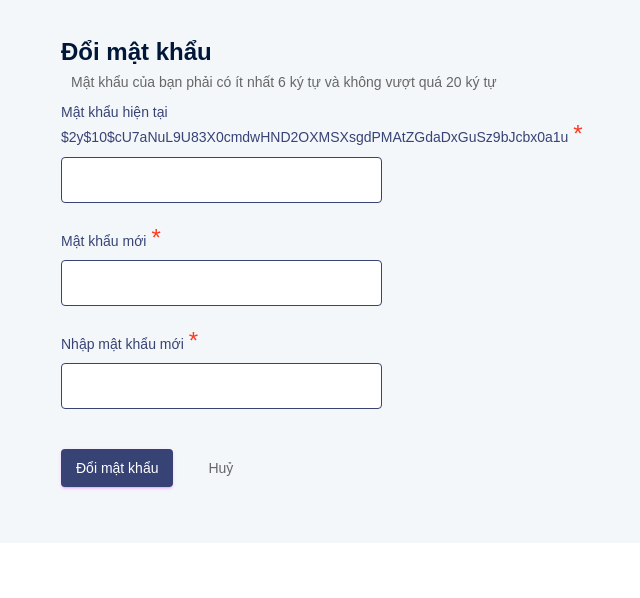
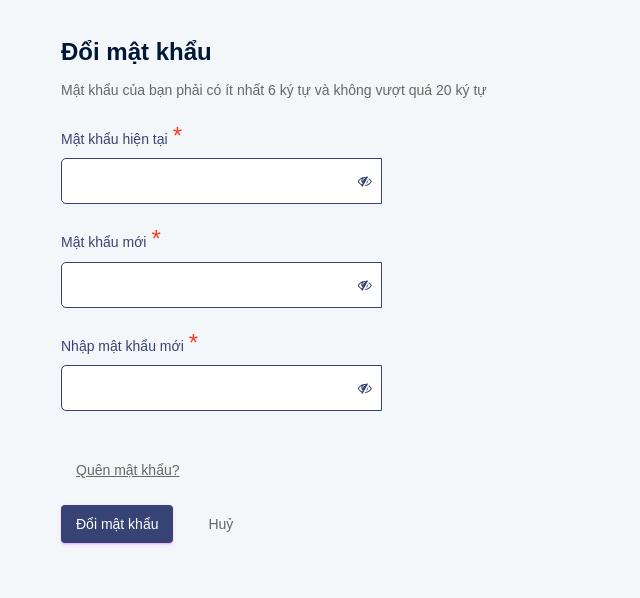
Before and after one commit to nguyentrangrmg/web_isd, a PHP site: page /changepassword_form.php?user=admin in a window 1280 px wide. Shown: the top 598 px of the page, without its empty margins (107-747 px from the left). Run offline with PHP 8.4, Linux system fonts and the light colour scheme; data comes from the database, SQL or seed files in the repository; some libraries are stand-ins or nearby versions.

Commit message:
Update changepassword_form.php

```diff
--- a/changepassword_form.php
+++ b/changepassword_form.php
@@ -34,6 +34,7 @@
 
 <!DOCTYPE html>
 <html lang="en">
+
 <head>
     <meta charset="UTF-8">
     <meta name="viewport" content="width=device-width, initial-scale=1.0">
@@ -49,39 +50,43 @@
     <link rel="stylesheet" href="https://cdnjs.cloudflare.com/ajax/libs/font-awesome/6.1.1/css/all.min.css">
     <link rel="stylesheet" href="vendors/font-awesome/css/font-awesome.min.css">
 </head>
+
 <body>
     <!-- Content -->
     <div class="container">
         <?php
         include 'config.php';
         $user = $_GET['user'];
-  $res = mysqli_query($mysqli, "SELECT * FROM user WHERE user='".$user."'");
+        $res = mysqli_query($mysqli, "SELECT * FROM user WHERE user='" . $user . "'");
         while ($row = mysqli_fetch_assoc($res)) {
         ?>
         <div class="content-wrapper">
             <?php
-    if(isset($_SESSION['error'])){
-      echo "<div class='alert alert-danger' style='width: 500px;'>".$_SESSION['error']."</div>";
+                if (isset($_SESSION['error'])) {
+                    echo "<div class='alert alert-danger' style='width: 500px;'>" . $_SESSION['error'] . "</div>";
                     unset($_SESSION['error']);
-      }
-    else if(isset($_SESSION['success'])){
-      echo "<div class='alert alert-success' style='width: 500px;'>".$_SESSION['success']."</div>";
+                } else if (isset($_SESSION['success'])) {
+                    echo "<div class='alert alert-success' style='width: 500px;'>" . $_SESSION['success'] . "</div>";
                     unset($_SESSION['success']);
                 }
                 ?>
             <form id="formAuthentication" class="mb-3" action="#" method="post">
                 <div class="setting" style="margin-left: 50px;">
-        <h4 class="text-dark font-weight-bold mb-2">Đổi mật khẩu</h4>
-        <p class="text-muted mt-2" style="margin-left: 10px; font-size: normal;">Mật khẩu của bạn phải
-          có ít nhất 6 ký tự và không vượt quá 20 ký tự</p>
-        <input type="hidden" name="user" value="<?php echo $row['user']; ?>"/>
+                    <h4 class="text-dark font-weight-bold mb-3">Đổi mật khẩu</h4>
+                    <p class="text-muted mb-4">Mật khẩu của bạn phải có ít nhất 6 ký tự và không vượt quá 20 ký tự</p>
+                    <input type="hidden" name="user" value="<?php echo $row['user']; ?>" />
                     <div class="row">
                         <div class="col-md-4">
                             <div class="form-group row">
-              <label class="col-sm-9">Mật khẩu hiện tại <?php echo $row['pass'] ?><code>*</code></label>
+                                <label class="col-sm-9">Mật khẩu hiện tại<code>*</code></label>
                                 <div class="col-sm-12">
                                     <div class="input-group rounded">
-                  <input type="password" class="form-control rounded" name="currentPassword" id="currentPassword" maxlength="20"/>
+                                        <input type="password" class="form-control" name="currentPassword"
+                                            id="currentPassword" maxlength="20" required />
+                                        <span class="password-toggle-icon"
+                                            onclick="togglePasswordVisibility('currentPassword')">
+                                            <i class="fa fa-eye-slash" id="currentPasswordIcon"></i>
+                                        </span>
                                     </div>
                                 </div>
                             </div>
@@ -93,31 +98,49 @@
                                 <label class="col-sm-9">Mật khẩu mới<code>*</code></label>
                                 <div class="col-sm-12">
                                     <div class="input-group rounded">
-                  <input type="password" class="form-control rounded" name="newPassword" id="newPassword" maxlength="20"/>
+                                        <input type="password" class="form-control" name="newPassword" id="newPassword"
+                                            maxlength="20" required />
+                                        <span class="password-toggle-icon"
+                                            onclick="togglePasswordVisibility('newPassword')">
+                                            <i class="fa fa-eye-slash" id="newPasswordIcon"></i>
+                                        </span>
                                     </div>
                                 </div>
                             </div>
                         </div>
                     </div>
+
                     <div class="row">
                         <div class="col-md-4">
                             <div class="form-group row">
                                 <label class="col-sm-9">Nhập mật khẩu mới<code>*</code></label>
                                 <div class="col-sm-12">
                                     <div class="input-group rounded">
-                  <input type="password" class="form-control rounded" name="confirmNewPassword" id="confirmNewPassword" maxlength="20"/>
+                                        <input type="password" class="form-control" name="confirmNewPassword"
+                                            id="confirmNewPassword" maxlength="20" required />
+                                        <span class="password-toggle-icon"
+                                            onclick="togglePasswordVisibility('confirmNewPassword')">
+                                            <i class="fa fa-eye-slash" id="confirmNewPasswordIcon"></i>
+                                        </span>
                                     </div>
                                 </div>
                             </div>
                         </div>
                     </div>
+                    <div class="mt-3">
+                        <a href="forgot-password.php" class="btn btn-link">Quên mật khẩu?</a>
+                    </div>
                     <div class="row mt-3">
                         <div class="col-md-4">
                             <button type="submit" class="btn btn-primary">Đổi mật khẩu</button>
-            <a href="?chucnang=dasboard" class="btn btn-light ml-3">Huỷ</a>
+                            <a href="?chucnang=dashboard" class="btn btn-light ml-3">Huỷ</a>
                         </div>
                     </div>
-            </form>
+                    <!-- <div class="d-flex justify-content-between">
+                    <button type="submit" class="btn btn-primary">Đổi mật khẩu</button>
+                    <a href="?chucnang=dashboard" class="btn btn-light">Huỷ</a>
+                </div> -->
+
                 </div>
                 <?php } ?>
         </div>
@@ -134,10 +157,42 @@
             cursor: pointer;
         }
         </style>
+
         <script>
-    document.addEventListener("DOMContentLoaded", function () {
+        // Hàm kiểm tra và ẩn hiện mật khẩu
+        function checkInput(inputId) {
+            var passwordInput = document.getElementById(inputId);
+            var passwordIcon = document.getElementById(inputId + 'Icon');
+            if (passwordInput.value === "") {
+                passwordInput.type = "password";
+                passwordIcon.classList.remove("fa-eye");
+                passwordIcon.classList.add("fa-eye-slash");
+            } else {
+                passwordInput.type = "text";
+                passwordIcon.classList.remove("fa-eye-slash");
+                passwordIcon.classList.add("fa-eye");
+            }
+        }
+
+        // Hàm toggle hiển thị mật khẩu
+        function togglePasswordVisibility(inputId) {
+            var passwordInput = document.getElementById(inputId);
+            var passwordIcon = document.getElementById(inputId + 'Icon');
+            if (passwordInput.type === "password") {
+                passwordInput.type = "text";
+                passwordIcon.classList.remove("fa-eye-slash");
+                passwordIcon.classList.add("fa-eye");
+            } else {
+                passwordInput.type = "password";
+                passwordIcon.classList.remove("fa-eye");
+                passwordIcon.classList.add("fa-eye-slash");
+            }
+        }
+
+        // Mặc định ẩn mật khẩu khi trang load
+        document.addEventListener("DOMContentLoaded", function() {
             var inputs = document.querySelectorAll('input[type="password"]');
-      inputs.forEach(function (input) {
+            inputs.forEach(function(input) {
                 var icon = document.getElementById(input.id + 'Icon');
                 input.type = "password";
                 icon.classList.remove("fa-eye");
@@ -146,4 +201,5 @@
         });
         </script>
 </body>
+
 </html>
```
Lines whose indentation alone changed are shown as unchanged.
